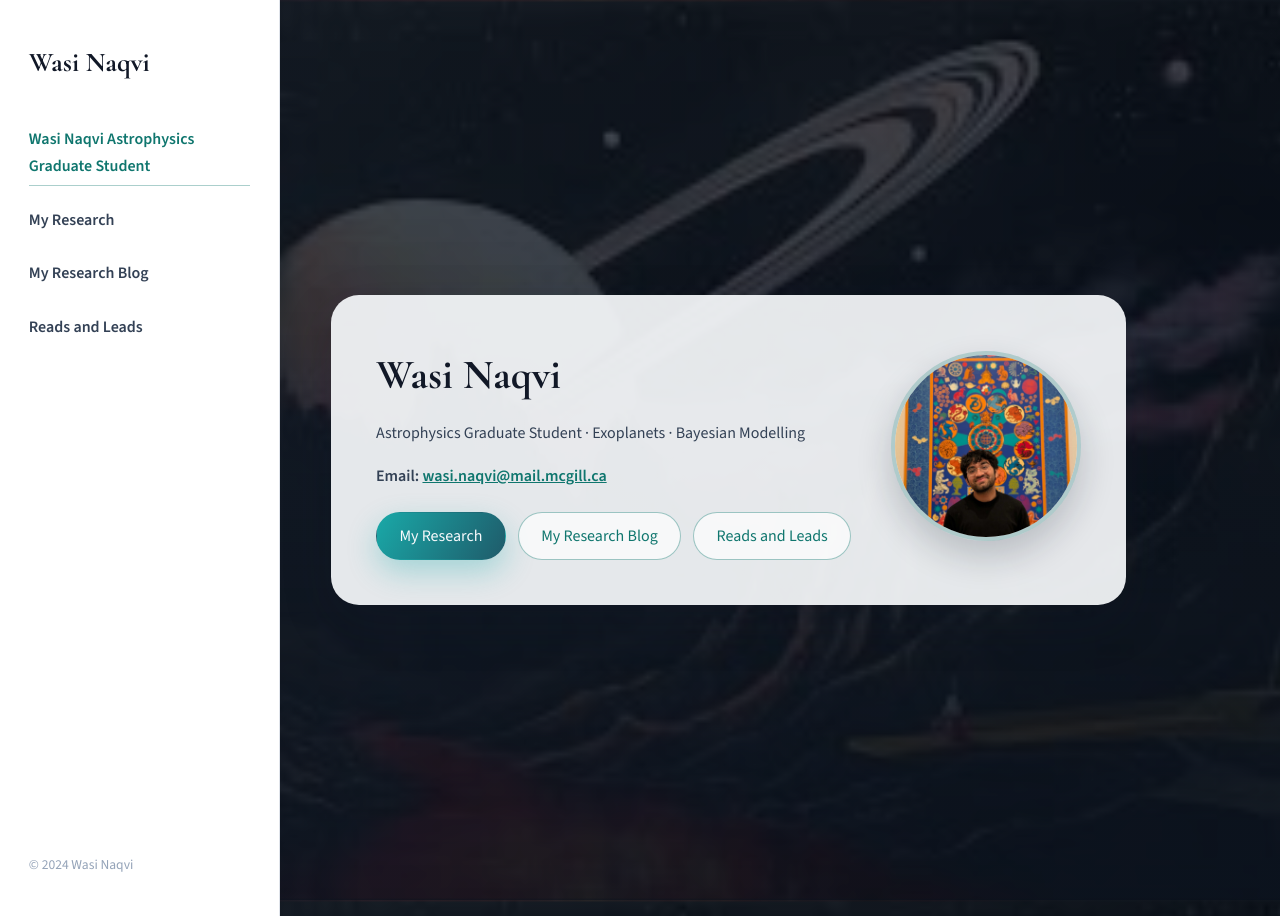
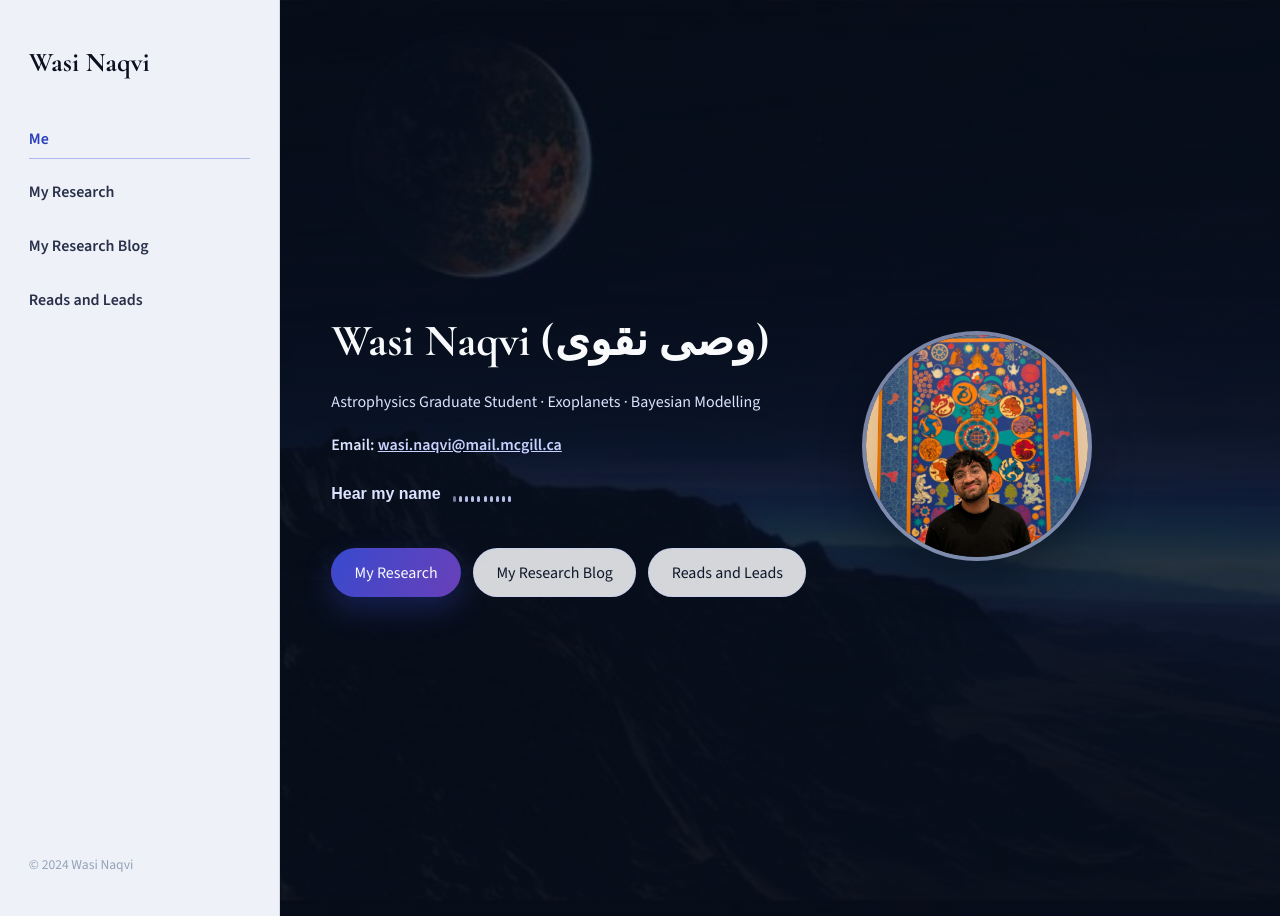
Before and after one commit to wasnaqvi/wasi-naqvi.github.io, a Jekyll site: the page built from index.md, in a window 1280 px wide. Built offline with Jekyll 4.4.1, drawn with Linux system fonts in a browser that asks for light colours.

Commit message:
Website nightmare over?

```diff
--- a/_layouts/default.html
+++ b/_layouts/default.html
@@ -12,7 +12,7 @@
       <aside class="sidebar">
         <div class="brand">Wasi Naqvi</div>
         <nav class="nav">
-          <a class="nav-link{% if page.url == '/' %} active{% endif %}" href="{{ '/' | relative_url }}">Wasi Naqvi Astrophysics Graduate Student</a>
+          <a class="nav-link{% if page.url == '/' %} active{% endif %}" href="{{ '/' | relative_url }}">Me</a>
           <a class="nav-link{% if page.url == '/research/' %} active{% endif %}" href="{{ '/research/' | relative_url }}">My Research</a>
           <a class="nav-link{% if page.url == '/blog/' %} active{% endif %}" href="{{ '/blog/' | relative_url }}">My Research Blog</a>
           <a class="nav-link{% if page.url == '/reads/' %} active{% endif %}" href="{{ '/reads/' | relative_url }}">Reads and Leads</a>
--- a/assets/styles.css
+++ b/assets/styles.css
@@ -1,13 +1,13 @@
 @import url('https://fonts.googleapis.com/css2?family=Cormorant+Garamond:wght@500;600;700&family=Source+Sans+3:wght@300;400;500;600&display=swap');
 
 :root {
-  --ink: #111827;
-  --ink-soft: #334155;
-  --paper: rgba(248, 250, 252, 0.92);
+  --ink: #0b1020;
+  --ink-soft: #28304a;
+  --paper: rgba(248, 250, 252, 0.94);
   --paper-strong: rgba(248, 250, 252, 0.98);
-  --accent: #0ea5a4;
-  --accent-dark: #0f766e;
-  --accent-soft: rgba(14, 165, 164, 0.15);
+  --accent: #3b4dd8;
+  --accent-dark: #2b3fb8;
+  --accent-soft: rgba(59, 77, 216, 0.14);
   --shadow: 0 18px 50px rgba(15, 23, 42, 0.2);
 }
 
@@ -28,10 +28,28 @@ body.landing {
   background-color: #0b1220;
   background-image:
     linear-gradient(180deg, rgba(7, 14, 26, 0.75), rgba(7, 14, 26, 0.9)),
-    url('/assets/exoplanet_background.jpeg');
+    url('/assets/background_2.jpg');
   background-size: cover;
   background-position: center;
   background-attachment: fixed;
+}
+
+body.reads {
+  background-color: #f3f4f6;
+  background-image:
+    linear-gradient(180deg, rgba(248, 250, 252, 0.35), rgba(248, 250, 252, 0.55)),
+    url('/assets/library_background.jpg');
+  background-size: cover;
+  background-position: center;
+  background-attachment: fixed;
+}
+
+body.research {
+  background-color: #101527;
+  background-image:
+    radial-gradient(circle at top left, rgba(59, 77, 216, 0.08), transparent 55%),
+    radial-gradient(circle at 20% 40%, rgba(129, 140, 248, 0.1), transparent 60%),
+    linear-gradient(180deg, rgba(15, 23, 42, 0.92), rgba(15, 23, 42, 0.98));
 }
 
 .layout {
@@ -42,7 +60,7 @@ body.landing {
 
 .sidebar {
   padding: 2.5rem 1.8rem;
-  background: #ffffff;
+  background: #eef1f7;
   border-right: 1px solid rgba(148, 163, 184, 0.3);
   display: flex;
   flex-direction: column;
@@ -72,7 +90,7 @@ body.landing {
 
 .nav-link.active {
   color: var(--accent-dark);
-  border-color: rgba(15, 118, 110, 0.35);
+  border-color: rgba(59, 77, 216, 0.35);
 }
 
 .sidebar-footer {
@@ -92,35 +110,37 @@ body.landing {
 }
 
 .landing-card {
-  background: var(--paper);
-  border-radius: 1.75rem;
-  padding: 2.8rem;
-  box-shadow: var(--shadow);
+  background: transparent;
+  border-radius: 0;
+  padding: 0;
+  box-shadow: none;
   display: flex;
   flex-wrap: wrap;
-  gap: 2.5rem;
+  gap: 3.5rem;
   align-items: center;
+  justify-content: space-between;
 }
 
 .landing-text h1 {
   margin: 0 0 0.5rem 0;
   font-family: 'Cormorant Garamond', 'Times New Roman', serif;
-  font-size: 2.6rem;
+  font-size: 2.8rem;
+  color: #f8fafc;
 }
 
 .tagline {
   margin: 0 0 1rem 0;
-  color: var(--ink-soft);
+  color: #dbe3ff;
 }
 
 .email-line {
   margin: 0 0 1.4rem 0;
   font-weight: 600;
-  color: var(--ink-soft);
+  color: #dbe3ff;
 }
 
 .email-line a {
-  color: var(--accent-dark);
+  color: #c7d2fe;
 }
 
 .landing-buttons {
@@ -130,38 +150,143 @@ body.landing {
 }
 
 .landing-photo img {
-  width: 190px;
-  height: 190px;
+  width: 230px;
+  height: 230px;
   border-radius: 50%;
   object-fit: cover;
-  border: 4px solid rgba(15, 118, 110, 0.25);
-  box-shadow: 0 16px 35px rgba(15, 23, 42, 0.2);
+  border: 4px solid rgba(199, 210, 254, 0.6);
+  box-shadow: 0 18px 40px rgba(3, 7, 18, 0.4);
 }
 
 .btn {
   display: inline-block;
   padding: 0.6rem 1.4rem;
   border-radius: 999px;
-  border: 1px solid rgba(15, 118, 110, 0.4);
+  border: 1px solid rgba(199, 210, 254, 0.6);
   text-decoration: none;
-  color: var(--accent-dark);
-  background: rgba(255, 255, 255, 0.7);
+  color: #0f172a;
+  background: rgba(248, 250, 252, 0.85);
   transition: transform 0.15s ease, box-shadow 0.2s ease;
 }
 
+.audio-line {
+  border: none;
+  background: transparent;
+  padding: 0;
+  margin-bottom: 1.4rem;
+  display: inline-flex;
+  align-items: center;
+  gap: 0.75rem;
+  color: #dbe3ff;
+  font-size: 1rem;
+  font-weight: 600;
+  cursor: pointer;
+}
+
+.audio-line:hover {
+  color: #f8fafc;
+}
+
+.waveform {
+  display: inline-flex;
+  gap: 0.2rem;
+  align-items: flex-end;
+  height: 16px;
+}
+
+.waveform span {
+  display: block;
+  width: 3px;
+  height: 6px;
+  background: rgba(199, 210, 254, 0.9);
+  border-radius: 2px;
+  animation: wave 1.2s ease-in-out infinite;
+  animation-play-state: paused;
+}
+
+.waveform span:nth-child(2) { animation-delay: 0.1s; }
+.waveform span:nth-child(3) { animation-delay: 0.2s; }
+.waveform span:nth-child(4) { animation-delay: 0.3s; }
+.waveform span:nth-child(5) { animation-delay: 0.4s; }
+.waveform span:nth-child(6) { animation-delay: 0.5s; }
+.waveform span:nth-child(7) { animation-delay: 0.6s; }
+.waveform span:nth-child(8) { animation-delay: 0.7s; }
+.waveform span:nth-child(9) { animation-delay: 0.8s; }
+.waveform span:nth-child(10) { animation-delay: 0.9s; }
+
+.audio-line.playing .waveform span {
+  animation-play-state: running;
+}
+
+@keyframes wave {
+  0%, 100% { height: 6px; opacity: 0.6; }
+  50% { height: 16px; opacity: 1; }
+}
+
 .btn.primary {
-  background: linear-gradient(120deg, rgba(14, 165, 164, 0.95), rgba(20, 83, 99, 0.95));
+  background: linear-gradient(120deg, rgba(59, 77, 216, 0.95), rgba(111, 66, 193, 0.95));
   color: #f8fafc;
   border-color: transparent;
-  box-shadow: 0 12px 30px rgba(14, 165, 164, 0.3);
+  box-shadow: 0 12px 30px rgba(59, 77, 216, 0.3);
 }
 
 .page-card {
-  background: var(--paper-strong);
+  background: rgba(248, 250, 252, 0.92);
   border-radius: 1.5rem;
   padding: 2rem 2.4rem;
   box-shadow: var(--shadow);
   margin-bottom: 2rem;
+}
+
+body.research .page-card {
+  background: rgba(248, 250, 252, 0.88);
+  box-shadow: 0 16px 40px rgba(15, 23, 42, 0.35);
+}
+
+body.reads .page-card {
+  background: rgba(15, 23, 42, 0.78);
+  color: #eef2ff;
+  box-shadow: 0 18px 40px rgba(15, 23, 42, 0.25);
+}
+
+body.reads .page-card h1,
+body.reads .page-card h2 {
+  color: #f8fafc;
+}
+
+body.reads .page-card a {
+  color: #a5b4fc;
+}
+
+body.reads .list-plain li {
+  border-bottom: 1px solid rgba(148, 163, 184, 0.25);
+}
+
+.name-audio {
+  margin-bottom: 1.4rem;
+}
+
+.reading-link {
+  font-size: 1.35rem;
+  font-weight: 600;
+}
+
+.reading-tags {
+  margin-top: 0.6rem;
+  font-size: 0.9rem;
+  color: #dbe3ff;
+}
+
+.quote-card p {
+  font-size: 1.1rem;
+  font-style: italic;
+}
+
+.reads-hero {
+  display: flex;
+  align-items: center;
+  justify-content: space-between;
+  gap: 2rem;
 }
 
 section h1,
@@ -204,6 +329,11 @@ section h2 {
   overflow: hidden;
 }
 
+.vault-card[open] {
+  grid-column: 1 / -1;
+  box-shadow: 0 18px 40px rgba(15, 23, 42, 0.2);
+}
+
 .vault-card summary {
   cursor: pointer;
   list-style: none;
@@ -229,6 +359,8 @@ section h2 {
 
 .vault-body {
   padding: 1rem;
+  max-height: 70vh;
+  overflow: auto;
 }
 
 .vault-body img,
@@ -257,6 +389,17 @@ section h2 {
   color: var(--ink-soft);
 }
 
+.reading-photo {
+  width: 170px;
+  height: 170px;
+  border-radius: 50%;
+  object-fit: cover;
+  display: block;
+  margin: 0;
+  border: 3px solid rgba(59, 77, 216, 0.2);
+  box-shadow: 0 12px 28px rgba(15, 23, 42, 0.15);
+}
+
 @media (max-width: 960px) {
   .layout {
     grid-template-columns: 1fr;
@@ -278,7 +421,17 @@ section h2 {
   }
 
   .landing-photo img {
-    width: 150px;
-    height: 150px;
+    width: 170px;
+    height: 170px;
+  }
+
+  .reads-hero {
+    flex-direction: column;
+    align-items: flex-start;
+  }
+
+  .reading-photo {
+    width: 140px;
+    height: 140px;
   }
 }
--- a/index.md
+++ b/index.md
@@ -7,11 +7,21 @@ body_class: landing
 <section class="landing-hero">
   <div class="landing-card">
     <div class="landing-text">
-      <h1>Wasi Naqvi</h1>
+      <h1>Wasi Naqvi (وصی نقوی)</h1>
       <p class="tagline">Astrophysics Graduate Student · Exoplanets · Bayesian Modelling</p>
       <p class="email-line">
         <span>Email:</span> <a href="mailto:wasi.naqvi@mail.mcgill.ca">wasi.naqvi@mail.mcgill.ca</a>
       </p>
+      <div class="name-audio">
+        <button class="audio-line" type="button" id="play-name">
+          Hear my name
+          <span class="waveform" aria-hidden="true">
+            <span></span><span></span><span></span><span></span><span></span>
+            <span></span><span></span><span></span><span></span><span></span>
+          </span>
+        </button>
+        <audio id="name-audio" src="{{ '/assets/Wasi.mp3' | relative_url }}"></audio>
+      </div>
       <div class="landing-buttons">
         <a class="btn primary" href="{{ '/research/' | relative_url }}">My Research</a>
         <a class="btn" href="{{ '/blog/' | relative_url }}">My Research Blog</a>
@@ -23,3 +33,18 @@ body_class: landing
     </div>
   </div>
 </section>
+
+<script>
+  const playButton = document.getElementById('play-name');
+  const nameAudio = document.getElementById('name-audio');
+  if (playButton && nameAudio) {
+    playButton.addEventListener('click', () => {
+      nameAudio.currentTime = 0;
+      nameAudio.play();
+      playButton.classList.add('playing');
+    });
+    nameAudio.addEventListener('ended', () => {
+      playButton.classList.remove('playing');
+    });
+  }
+</script>
```
Also changed, not shown: blog.md (+1 -0 lines), reads.md (+16 -7 lines), research.md (+1 -0 lines), assets/library_background.jpg (added), assets/me_reading.jpg (renamed from assets/1274.jpg), 1 other file.
